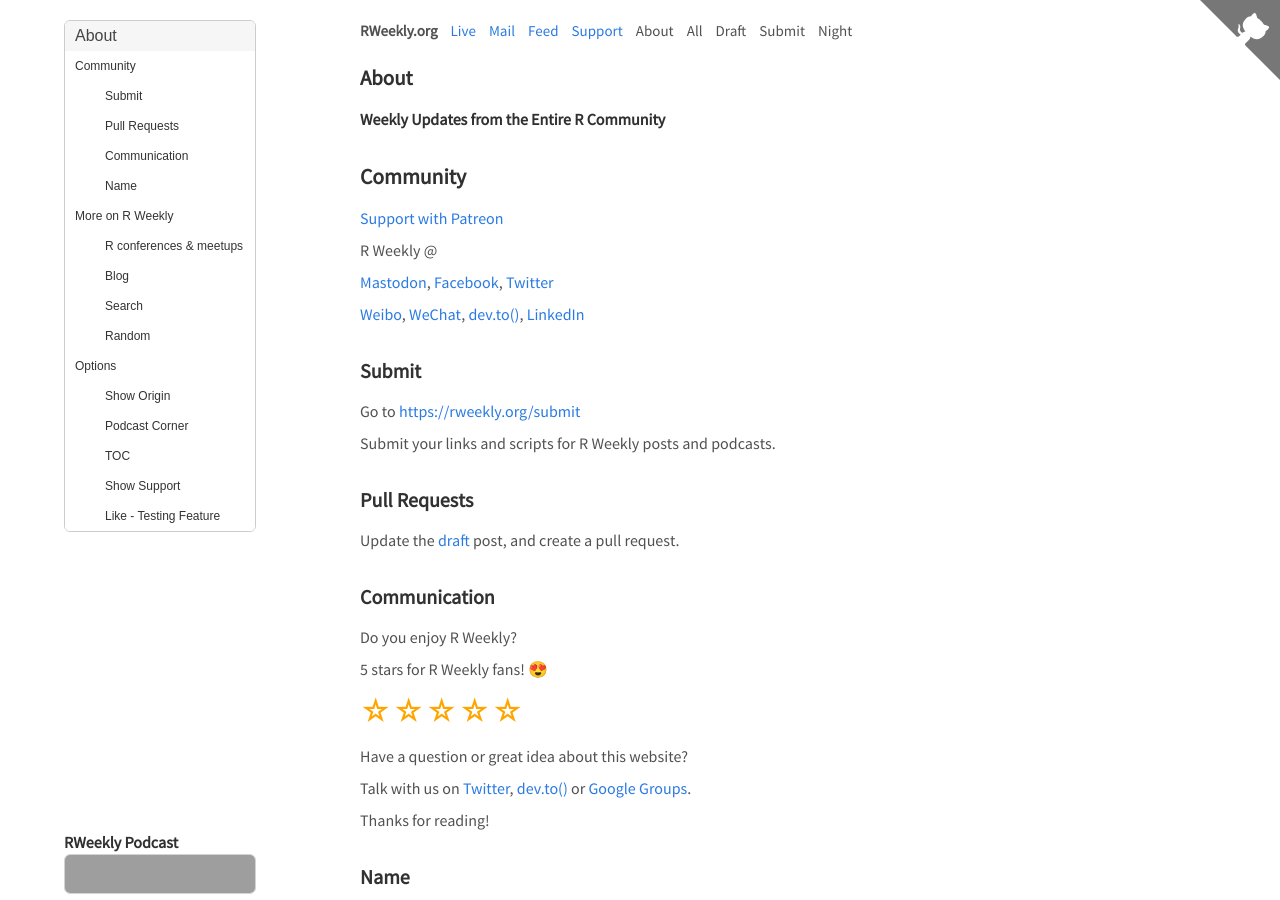
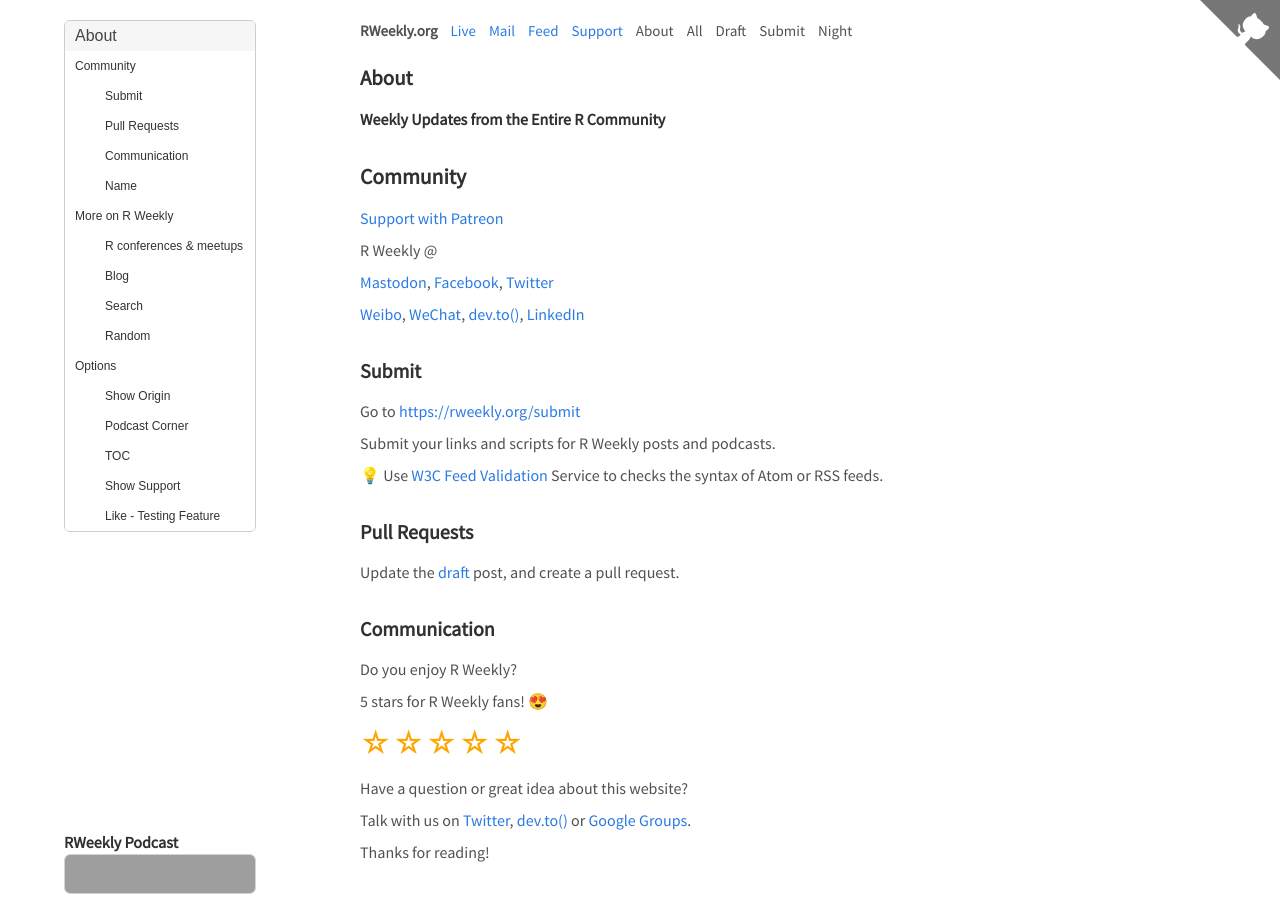
Before and after one commit to rweekly/rweekly.org, a Jekyll site: the page built from about.md, in a window 1280 px wide and 900 px high. Built offline with Jekyll 4.4.1, drawn with Linux system fonts in a browser that asks for light colours; comment, search, counter and statistics services are not loaded; grey boxes are pictures that could not be loaded.

Commit message:
Update: mention W3C Feed Validation

```diff
--- a/about.md
+++ b/about.md
@@ -21,6 +21,8 @@
 Go to [https://rweekly.org/submit](https://rweekly.org/submit)
 
 Submit your links and scripts for R Weekly posts and podcasts.
+
+💡 Use [W3C Feed Validation](https://validator.w3.org/feed/)  Service to checks the syntax of Atom or RSS feeds.
 
 ### Pull Requests
 
--- a/submit.html
+++ b/submit.html
@@ -29,6 +29,9 @@
 </span><span class="n">sprintf</span><span class="p">(</span><span class="s2">"https://api.rweekly.org/submit?url=%s&amp;desc=%s&amp;email=%s"</span><span class="p">,</span><span class="w">
 </span><span class="n">a</span><span class="p">(</span><span class="n">url</span><span class="p">),</span><span class="n">a</span><span class="p">(</span><span class="n">text</span><span class="p">),</span><span class="n">a</span><span class="p">(</span><span class="n">contact</span><span class="p">))))}</span><span class="w">
 </span></code></pre>
+
+<p>💡 Use <a href="https://validator.w3.org/feed/">W3C Feed Validation</a> Service to checks the syntax of Atom or RSS feeds.</p>
+
 </div>
 
 <p></p>
```
Also changed, not shown: README.md.
